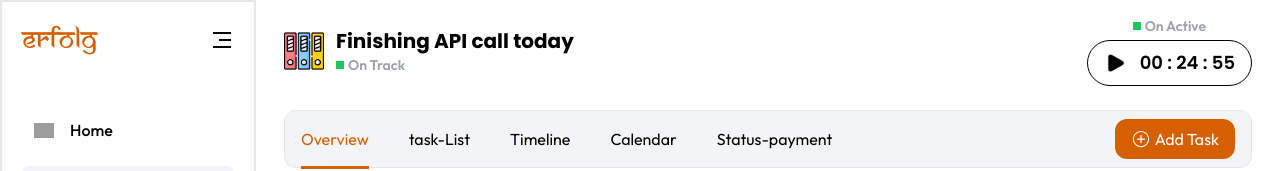
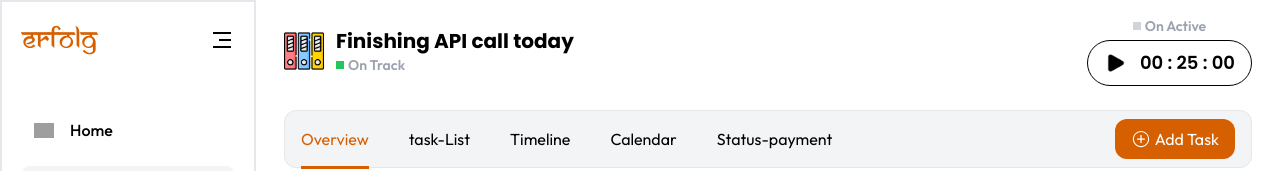
Before and after one commit to Yuneshdangol99/Mytodo, a React (Vite) app: page /mytask/overview in a window 1280 px wide. Shown: the top 171 px of the page. Built offline with nearby package versions, Linux system fonts and the light colour scheme; grey boxes are pictures that could not be loaded; a web font is replaced by a local one.

Commit message:
changes on dev-timer

```diff
--- a/src/component/HeroContainer/HeroTimer/HeroTimer.jsx
+++ b/src/component/HeroContainer/HeroTimer/HeroTimer.jsx
@@ -5,15 +5,30 @@ import Timer from "./Time/Timer";
 import ActiveStatus from "./Time/ActiveStatus";
 
 function HeroTimer() {
+  const [isPlaying, setIsplaying] = useState(false);
+
+  const handleClick = () => {
+    setIsplaying(!isPlaying);
+  };
+
   return (
     <>
       <div>
-        <ActiveStatus />
-        <div className="w-auto h-auto border border-black px-4 py-2 rounded-full flex items-center gap-3 mt-1">
+        <ActiveStatus isPlaying={isPlaying} />
+        <div
+          className={`w-auto h-auto border border-black px-4 py-2 rounded-full flex items-center gap-3 mt-1 duration-500 ${
+            isPlaying ? "bg-black text-white" : ""
+          }`}
+        >
           <div>
-            <img src={play} alt="timer" className="w-6 cursor-pointer" />
+            <img
+              src={isPlaying ? pause : play}
+              alt="timer"
+              className="w-6 cursor-pointer"
+              onClick={handleClick}
+            />
           </div>
-          <Timer />
+          <Timer isPlaying={isPlaying} />
         </div>
       </div>
     </>
--- a/src/component/HeroContainer/HeroTimer/Time/ActiveStatus.jsx
+++ b/src/component/HeroContainer/HeroTimer/Time/ActiveStatus.jsx
@@ -1,10 +1,12 @@
 import React from "react";
 
-function ActiveStatus() {
+function ActiveStatus({ isPlaying }) {
   return (
     <div>
       <div className="flex items-center justify-center gap-1">
-        <div className="w-2 h-2 bg-green-500"></div>
+        <div
+          className={`w-2 h-2 ${isPlaying ? "bg-green-500" : "bg-gray-300"}`}
+        ></div>
         <div>
           <p className="font-semibold text-secondary-gray_400 text-sm">
             On Active
--- a/src/component/HeroContainer/HeroTimer/Time/Timer.jsx
+++ b/src/component/HeroContainer/HeroTimer/Time/Timer.jsx
@@ -1,9 +1,10 @@
 import React, { useEffect, useState } from "react";
 
-function Timer() {
+function Timer({ isPlaying }) {
   const [Timeleft, setTimeleft] = useState(1500);
 
   useEffect(() => {
+    if (isPlaying) {
       const interval = setInterval(() => {
         setTimeleft((prevTimeleft) => {
           if (prevTimeleft <= 0) {
@@ -15,7 +16,10 @@ function Timer() {
       }, 1000);
 
       return () => clearInterval(interval);
-  }, []);
+    } else {
+      return;
+    }
+  }, [isPlaying]);
 
   const minutes = Math.floor(Timeleft / 60);
   const seconds = Timeleft % 60;
```
Lines whose indentation alone changed are shown as unchanged.
